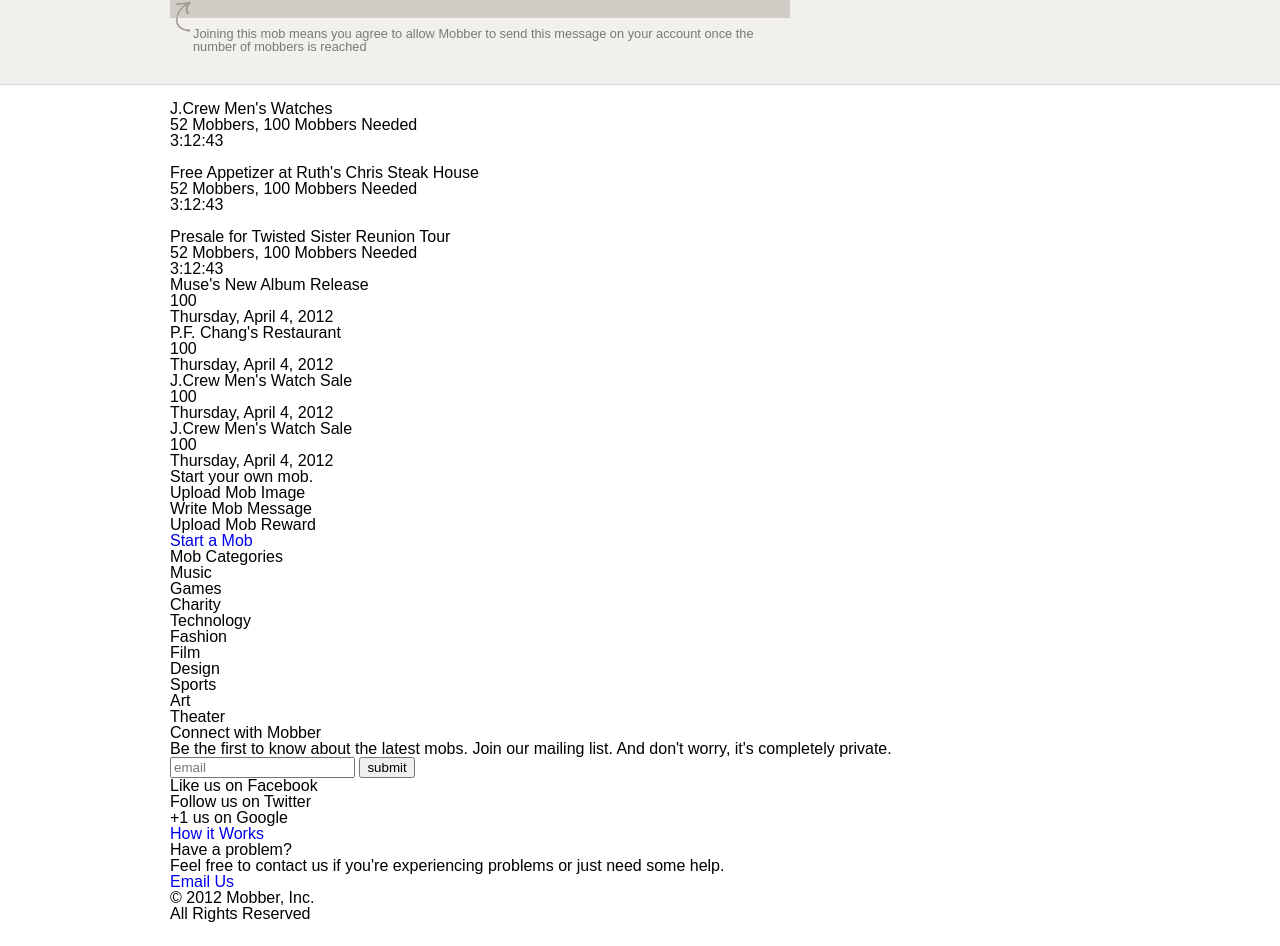
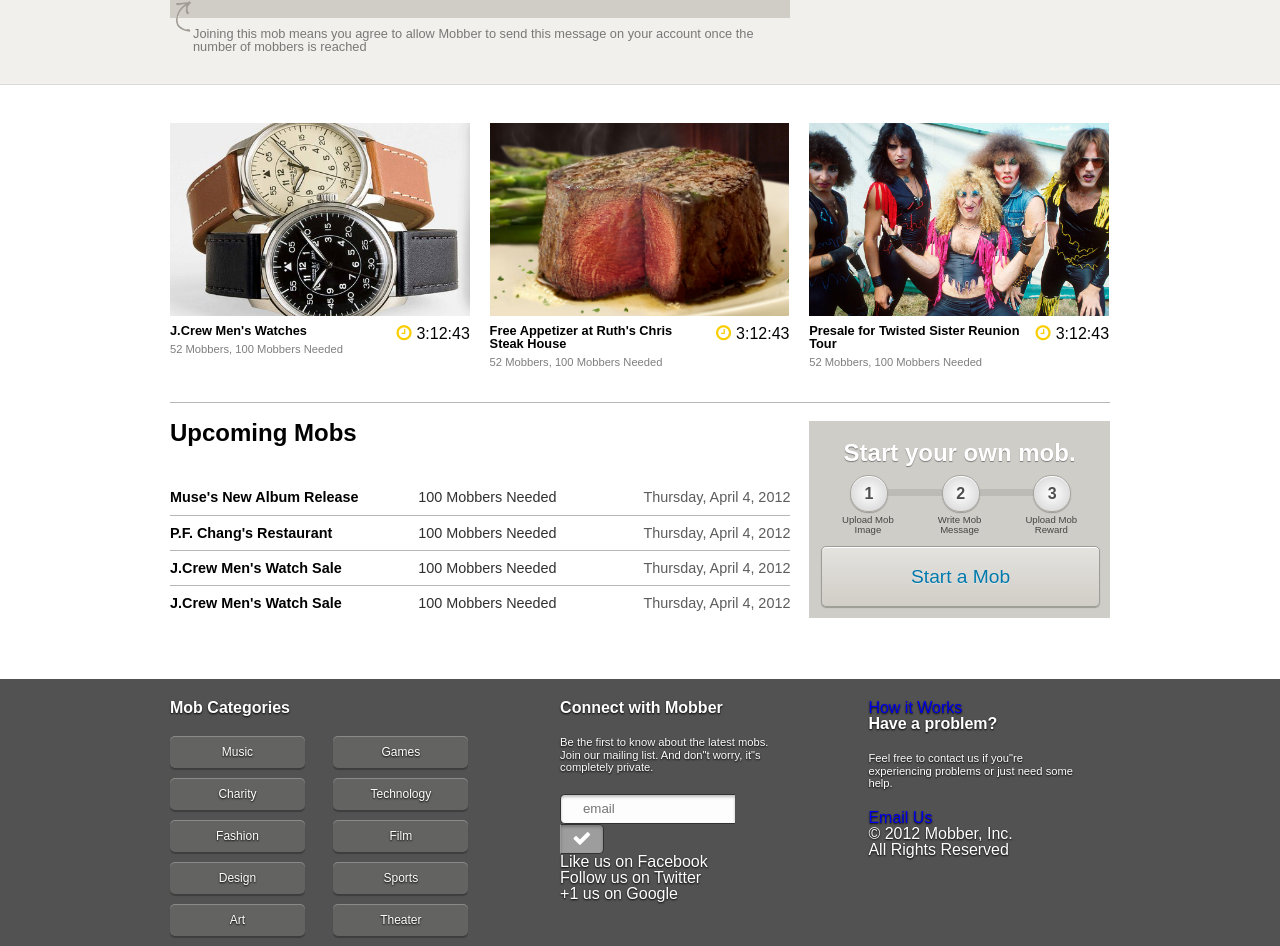
Before and after one commit to dalevfenton/tiy-1.5-mobber, a plain HTML site: page index.html in a window 1280 px wide. Shown: the part 619-1565 px from the top of the page. Before the commit the page ends 1541 px from the top, so only its background shows below. Drawn offline with Linux system fonts and the light colour scheme.

Commit message:
almost done with first pass at full css

```diff
--- a/index.html
+++ b/index.html
@@ -4,7 +4,7 @@
   <meta charset="UTF-8">
   <title>MOBBER</title>
   <link rel="stylesheet" href="style.css" media="screen" charset="utf-8">
-  <link href='https://fonts.googleapis.com/css?family=Oswald|Open+Sans' rel='stylesheet' type='text/css'>
+  <link href="https://fonts.googleapis.com/css?family=Oswald|Open+Sans" rel="stylesheet" type="text/css">
   <link rel="stylesheet" href="https://maxcdn.bootstrapcdn.com/font-awesome/4.5.0/css/font-awesome.min.css">
   <meta name="viewport" content="width=device-width, initial-scale=1.0">
 </head>
@@ -40,7 +40,7 @@
         <div class="mob-message">MOB MESSAGE</div>
       </div>
       <div class="main-mob-cta">
-        U2's 360 tour starts April 16, 2012. Get your tickets at Ticketmaster http://cly.ly/0d2P2f
+        U2"s 360 tour starts April 16, 2012. Get your tickets at Ticketmaster http://cly.ly/0d2P2f
       </div>
       <div class="main-mob-disclaimer disclaimer">
         Joining this mob means you agree to allow Mobber to send this message on your account once the number of mobbers is reached
@@ -70,82 +70,65 @@
 
 <div class="container">
   <div class="content">
-    <div class="other-mobs-container">
+    <div class="other-mobs-container clearfix">
       <div class="other-mobs">
-        <ul>
-          <li>
-            <div class="other-mob jcrew">
-              <img src="" alt="">
+            <img src="images/jcrew-mob.jpg" alt="">
+            <div class="other-mob-meta clearfix">
+              <div class="other-mob-container float-left">
+                <div class="other-mob-title">J.Crew Men's Watches</div>
+                <div class="other-mob-info">52 Mobbers, 100 Mobbers Needed</div>
+              </div>
+              <div class="clock time float-right">3:12:43</div>
             </div>
-            <div class="other-mob-meta">
-              <div class="other-mob-container">
-                <div class="other-mob-title">J.Crew Men's Watches</div>
-                <div class="other-mob-meta">52 Mobbers, 100 Mobbers Needed</div>
-              </div>
-              <div class="clock">3:12:43</div>
-            </div>
-          </li>
-        </ul>
       </div>
       <div class="other-mobs">
-        <ul>
-          <li>
-            <div class="other-mob ruthchris">
-              <img src="" alt="">
+              <img src="images/ruths-mob.jpg" alt="">
+            <div class="other-mob-meta clearfix">
+              <div class="other-mob-container float-left">
+                <div class="other-mob-title">Free Appetizer at Ruth's Chris Steak House</div>
+                <div class="other-mob-info">52 Mobbers, 100 Mobbers Needed</div>
+              </div>
+              <div class="clock time float-right">3:12:43</div>
             </div>
-            <div class="other-mob-meta">
-              <div class="other-mob-container">
-                <div class="other-mob-title">Free Appetizer at Ruth's Chris Steak House</div>
-                <div class="other-mob-meta">52 Mobbers, 100 Mobbers Needed</div>
-              </div>
-              <div class="clock">3:12:43</div>
-            </div>
-          </li>
-        </ul>
       </div>
       <div class="other-mobs">
-        <ul>
-          <li>
-            <div class="other-mob twistedsisteer">
-              <img src="" alt="">
+              <img src="images/twisted-mob.jpg" alt="">
+            <div class="other-mob-meta clearfix">
+              <div class="other-mob-container float-left">
+                <div class="other-mob-title">Presale for Twisted Sister Reunion Tour</div>
+                <div class="other-mob-info">52 Mobbers, 100 Mobbers Needed</div>
+              </div>
+              <div class="clock time float-right">3:12:43</div>
             </div>
-            <div class="other-mob-meta">
-              <div class="other-mob-container">
-                <div class="other-mob-title">Presale for Twisted Sister Reunion Tour</div>
-                <div class="other-mob-meta">52 Mobbers, 100 Mobbers Needed</div>
-              </div>
-              <div class="clock">3:12:43</div>
-            </div>
-          </li>
-        </ul>
       </div>
     </div>
-    <div class="upcoming-mobs-container">
-      <div class="upcoming-mobs">
-        <ul>
-          <li>
-            <div class="upcoming-mob">Muse's New Album Release</div>
-            <div class="upcoming-mob-needed">100</div>
-            <div class="upcoming-mob-date">Thursday, April 4, 2012</div>
-          </li>
-          <li>
-            <div class="upcoming-mob">P.F. Chang's Restaurant</div>
-            <div class="upcoming-mob-needed">100</div>
-            <div class="upcoming-mob-date">Thursday, April 4, 2012</div>
-          </li>
-          <li>
-            <div class="upcoming-mob">J.Crew Men's Watch Sale</div>
-            <div class="upcoming-mob-needed">100</div>
-            <div class="upcoming-mob-date">Thursday, April 4, 2012</div>
-          </li>
-          <li>
-            <div class="upcoming-mob">J.Crew Men's Watch Sale</div>
-            <div class="upcoming-mob-needed">100</div>
-            <div class="upcoming-mob-date">Thursday, April 4, 2012</div>
-          </li>
-        </ul>
+    <div class="upcoming-mobs-container clearfix">
+      <div class="upcoming-mobs float-left">
+          <h2>Upcoming Mobs</h2>
+          <ul>
+            <li class="clearfix">
+              <div class="upcoming-mob float-left">Muse's New Album Release</div>
+              <div class="upcoming-mob-needed float-left">100</div>
+              <div class="upcoming-mob-date float-right">Thursday, April 4, 2012</div>
+            </li>
+            <li class="clearfix">
+              <div class="upcoming-mob float-left">P.F. Chang's Restaurant</div>
+              <div class="upcoming-mob-needed float-left">100</div>
+              <div class="upcoming-mob-date float-right">Thursday, April 4, 2012</div>
+            </li>
+            <li class="clearfix">
+              <div class="upcoming-mob float-left">J.Crew Men's Watch Sale</div>
+              <div class="upcoming-mob-needed float-left">100</div>
+              <div class="upcoming-mob-date float-right">Thursday, April 4, 2012</div>
+            </li>
+            <li class="clearfix">
+              <div class="upcoming-mob float-left">J.Crew Men's Watch Sale</div>
+              <div class="upcoming-mob-needed float-left">100</div>
+              <div class="upcoming-mob-date float-right">Thursday, April 4, 2012</div>
+            </li>
+          </ul>
       </div>
-      <div class="start-a-mob">
+      <div class="start-a-mob float-right">
         <div class="start-title">
           Start your own mob.
         </div>
@@ -158,8 +141,10 @@
       </div>
     </div>
   </div>
-  <footer>
-    <div class="footer-container mob-categories">
+</div>
+<footer class="clearfix">
+  <div class="footer-container">
+    <div class="footer-holder float-left mob-categories">
       <div class="footer-container-title">Mob Categories</div>
       <ul>
         <li>Music</li>
@@ -174,12 +159,14 @@
         <li>Theater</li>
       </ul>
     </div>
-    <div class="footer-container connect-with-mobber">
+    <div class="footer-holder float-left connect-with-mobber">
       <div class="footer-container-title">Connect with Mobber</div>
-      <div class="footer-container-text">Be the first to know about the latest mobs. Join our mailing list. And don't worry, it's completely private.</div>
+      <div class="footer-container-text">Be the first to know about the latest mobs. Join our mailing list. And don"t worry, it"s completely private.</div>
       <form id="email-signup" action="post">
         <input type="email" name="email" placeholder="email">
-        <input type="submit" name="submit" value="submit">
+        <button type="submit" class="btn btn-success">
+          <i class="fa fa-check"></i>
+        </button>
       </form>
       <ul>
         <li>Like us on Facebook</li>
@@ -187,14 +174,14 @@
         <li>+1 us on Google</li>
       </ul>
     </div>
-    <div class="footer-container how-it-works">
+    <div class="footer-holder float-left how-it-works">
       <a href="#">How it Works</a>
       <div class="footer-container-title">Have a problem?</div>
-      <div class="footer-container-text">Feel free to contact us if you're experiencing problems or just need some help.</div>
+      <div class="footer-container-text">Feel free to contact us if you"re experiencing problems or just need some help.</div>
       <a href="#">Email Us</a>
       <div class="copyright">&copy; 2012 Mobber, Inc. <br>All Rights Reserved</div>
     </div>
-  </footer>
-</div>
+  </div>
+</footer>
 </body>
 </html>
--- a/style.css
+++ b/style.css
@@ -63,7 +63,8 @@
 /*------------------------------------------------------------------------------
 -------------SET MAX-WIDTH ON CONTAINERS & REUSABLE STYLES----------------------
 ------------------------------------------------------------------------------*/
-.container, .header-container, .promo-container, .main-mob-container{
+.container, .header-container, .promo-container, .main-mob-container,
+.footer-container{
   max-width: 940px;
   margin: 0 auto;
 }
@@ -354,3 +355,227 @@
   color: rgba(14, 129, 177, 1);
   font-size: .7rem;
 }
+/*------------------------------------------------------------------------------
+----------------------------OTHER MOBS CSS--------------------------------------
+------------------------------------------------------------------------------*/
+
+.other-mobs-container{
+	padding-top: 38px;
+	padding-bottom: 34px;
+	border-bottom: 1px solid rgba(183, 183, 183, 1);
+}
+.other-mobs{
+	width: 31.9%;
+	margin-right: 2.1%;
+	display: inline-block;
+	float: left;
+}
+.other-mobs:last-child{
+	margin: 0px;
+}
+.other-mob-meta{
+	padding-top: 6px;
+}
+.other-mob-container{
+	width: 72%;
+}
+.other-mob-title{
+	font-weight: bold;
+	font-size: .8rem;
+}
+.other-mob-info{
+	margin-top: 6px;
+	font-size: .7rem;
+	color: rgba(126, 126, 126, 1);
+}
+.clock{
+}
+
+/*------------------------------------------------------------------------------
+----------------------------UPCOMING MOBS CSS-----------------------------------
+------------------------------------------------------------------------------*/
+
+.upcoming-mobs-container{
+	padding-top: 18px;
+}
+.upcoming-mobs{
+	width: 66%;
+}
+.upcoming-mobs h2{
+	font-size: 1.5rem;
+	font-weight: bold;
+}
+.upcoming-mobs ul{
+	padding-top: 35px;
+}
+.upcoming-mobs li{
+	border-bottom: 1px solid rgba(183, 183, 183, 1);
+	padding: 10px 0px;
+}
+.upcoming-mobs li:last-child{
+	border: none;
+}
+.upcoming-mobs li div{
+	display: inline-block;
+	font-size: .9rem;
+}
+.upcoming-mob{
+	width: 40%;
+	font-weight: bold;
+}
+.upcoming-mob-needed{
+	width: 30%;
+	color: rgba(48, 48, 48, 1);
+}
+.upcoming-mob-needed::after{
+	content: " Mobbers Needed";
+}
+.upcoming-mob-date{
+	width: 27.5%;
+	color: rgba(93, 92, 93, 1);
+	text-align: right;
+}
+.start-a-mob{
+	width: 32%;
+	background-color: rgba(207, 205, 199, 1);
+	text-align: center;
+	padding: 20px 0px 11px 0px;
+}
+.start-title{
+	color: white;
+	text-shadow: 0px 1px 1px rgba(122, 122, 122, 1);
+	font-size: 1.5rem;
+	font-weight: bold;
+}
+.start-a-mob ol{
+	margin-left: 0;
+	padding-right: 0;
+	margin-top: 50px;
+	position: relative;
+}
+.start-a-mob ol:before{
+	content: " ";
+	border-top: 7px solid rgba(189, 187, 181, 1);
+	position: absolute;
+	top: -26px;
+	left: 0px;
+	width: 66%;
+	margin-left: 17%;
+}
+.start-a-mob li{
+	counter-increment: step-counter;
+	position: relative;
+	display: inline-block;
+	width: 24%;
+	font-size: .6rem;
+	color: rgba(70, 69, 69, 1);
+}
+.start-a-mob li:not(:last-child){
+	margin-right: 5%;
+}
+.start-a-mob li:before{
+	content: counter(step-counter);
+	position: absolute;
+	top: -40px;
+	left: 50%;
+	margin-left: -18px;
+	font-weight: bold;
+	border-radius: 18px;
+	font-size: 1rem;
+	width: 36px;
+	border: 1px solid rgba(169, 166, 162, 1);
+	color: rgba(79, 79, 79, 1);
+	line-height: 2.2rem;
+	vertical-align: middle;
+	background: radial-gradient( white, rgba(212, 212, 212, 1) 90%, rgba(239, 239, 239, 1) );
+	box-shadow: inset 0px 1px 0px rgba(255,255,255, 1), 0px 1px 1px rgba(0, 0, 0, .25);
+}
+.btn-sam{
+	width: 92%;
+	display: block;
+	font-size: 1.2rem;
+	margin: 10px 4% 0px 4%;
+	padding: 20px 0;
+	border-radius: 5px;
+	border: 1px solid rgba(159, 157, 152, 1);
+	background: linear-gradient( rgba(228, 227, 223, 1), rgba(209, 205, 199, 1) );
+	box-shadow: inset 0px 1px 0px rgba(255,255,255, 1), 0px 1px 1px rgba(0, 0, 0, .25);
+	color: rgba(0, 121, 173, 1);
+	text-shadow: 0 1px 1px rgba(255, 255, 255, 0.5);
+}
+/*------------------------------------------------------------------------------
+-----------------------------------FOOTER CSS-----------------------------------
+------------------------------------------------------------------------------*/
+
+footer{
+	margin-top: 58px;
+	padding-top: 21px;
+	background: rgba(82, 82, 82, 1);
+	color: white;
+	text-shadow: 0px 1px 2px black;
+}
+.footer-holder{
+	width: 23.2%;
+	margin-right: 9.6%;
+}
+.footer-holder:first-of-type{
+	width: 31.9%;
+}
+.footer-holder:last-of-type{
+	margin-right: 0;
+}
+.footer-container-title{
+	font-weight: bold;
+	margin-bottom: 20px;
+}
+.mob-categories ul{
+
+}
+.mob-categories li{
+	display: inline-block;
+	text-align: center;
+	width: 45%;
+	margin-right: 8%;
+	margin-bottom: 10px;
+	border-radius: 5px;
+	font-size: .75rem;
+	padding: 10px 0;
+	border: rgba(60, 60, 60, 1);
+	background: rgba(99, 99, 98, 1);
+	box-shadow: inset 0px 1px 0px rgba(255,255,255, .25), 0px 2px 1px rgba(0, 0, 0, .25);
+}
+.mob-categories li:nth-child(even){
+	margin-right: 0;
+}
+.footer-container-text{
+	font-size: .7rem;
+	line-height: .8rem;
+	margin-bottom: 20px;
+}
+
+.connect-with-mobber input, .connect-with-mobber button{
+	display: inline-block;
+	box-sizing: border-box;
+	line-height: 1.75rem;
+	margin: 0;
+	padding: 0;
+	border: none;
+	vertical-align: middle;
+	border: 1px solid rgba(52, 49, 49, 1);
+	box-shadow: inset 0px 2px 3px rgba(0,0,0, .25);
+}
+input[type="email"]{
+	background: rgba(253, 253, 253, 1);
+	border-radius: 5px 0 0 5px;
+	padding-left: 10%;
+	width: 80%;
+	border-right: none;
+}
+button[type="submit"]{
+	width: 20%;
+	color: white;
+	font-size: 1.2rem;
+	background: rgba(157, 157, 157, 1);
+	border-radius: 0 5px 5px 0;
+	border-left: 1px solid rgba(153, 153, 153, 1);
+}
```
Also changed, not shown: images/jcrew-mob.jpg (added), images/ruths-mob.jpg (added), images/twisted-mob.jpg (added), 2 other files.
